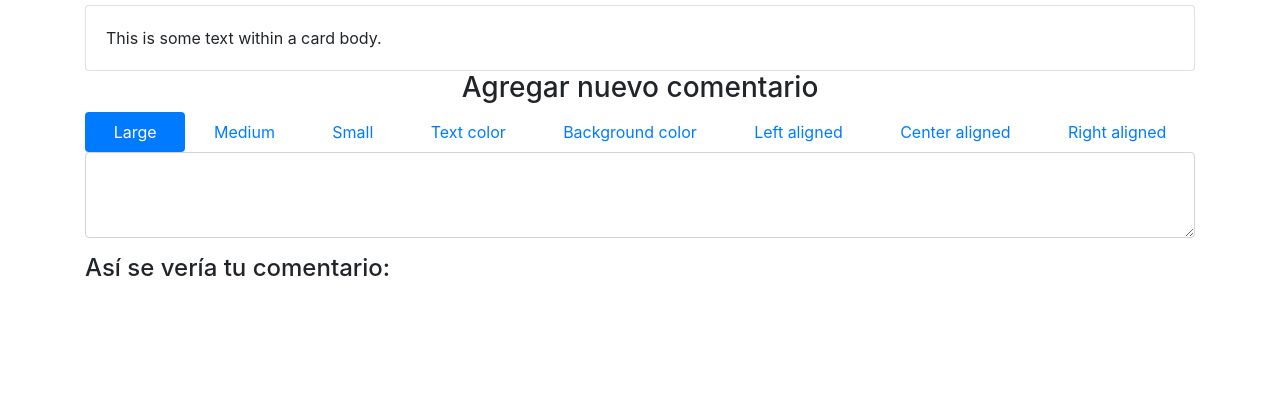
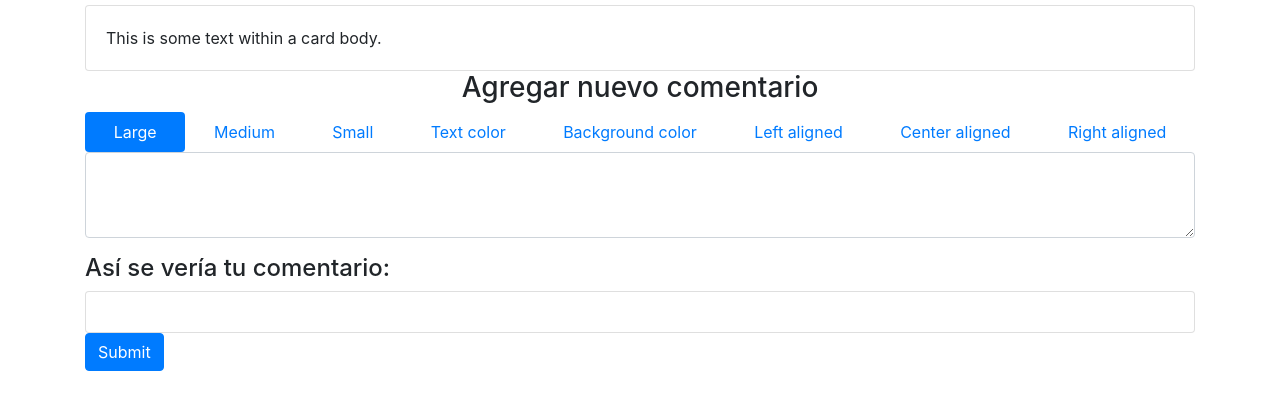
Before and after one commit to CruzMayra/libro-de-visitas, a plain HTML site: page index.html in a window 1280 px wide. Shown: the part 93-502 px from the top of the page. Drawn offline with nearby package versions, Linux system fonts and the light colour scheme.

Commit message:
Complemento de formulario

```diff
--- a/index.html
+++ b/index.html
@@ -62,6 +62,11 @@
               </div>
 
               <h4>Así se vería tu comentario:</h4>
+              <div class="card preview-comment">
+                <div class="card-body comment-text">
+                </div>
+              </div>
+              <button type="submit" class="btn btn-primary">Submit</button>
             </form>
 
           </section>
```
